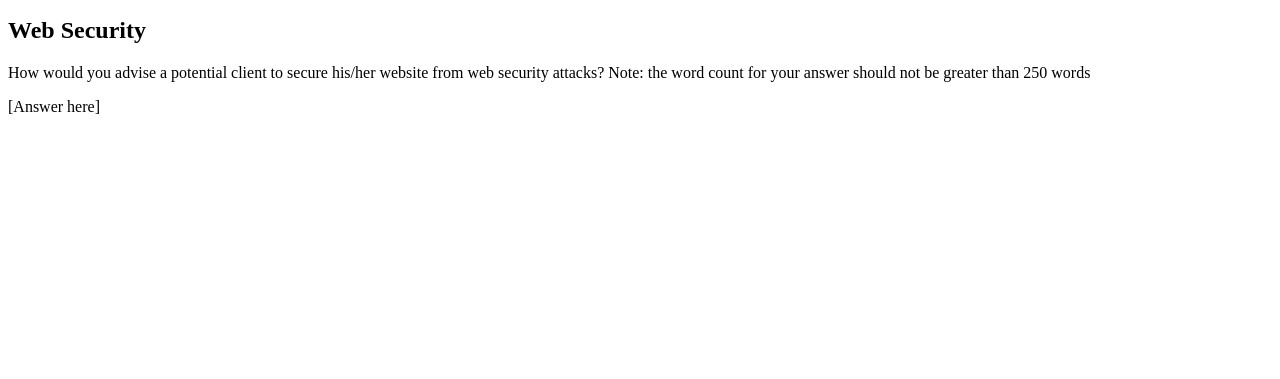
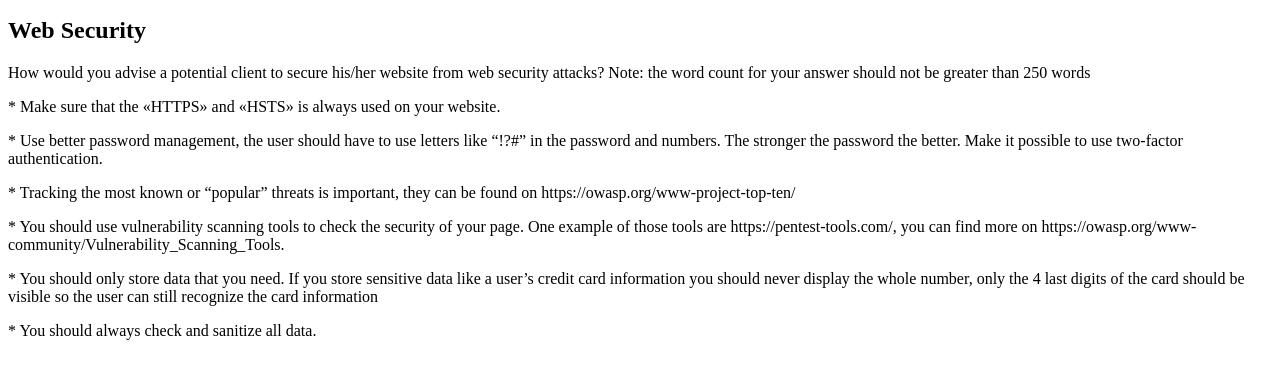
Before and after one commit to Noroff-FEU-Assignments/cross-course-project-aBadMan91, a plain HTML site: page index.html in a window 1280 px wide. Shown: the part 101-480 px from the top of the page. Drawn offline with Linux system fonts and the light colour scheme.

Commit message:
Added answers to question

```diff
--- a/index.html
+++ b/index.html
@@ -8,6 +8,11 @@
     <p>Welcome to my first website.</p>
     <h2>Web Security</h2>
     <p id="web-security-question">How would you advise a potential client to secure his/her website from web security attacks? Note: the word count for your answer should not be greater than 250 words</p>
-    <p id="web-security-answer">[Answer here]</p>
+    <p id="web-security-answer">* Make sure that the «HTTPS» and «HSTS» is always used on your website.
+    <p>* Use better password management, the user should have to use letters like “!?#” in the password and numbers. The stronger the password the better. Make it possible to use two-factor authentication.</p>
+    <p>* Tracking the most known or “popular” threats is important, they can be found on https://owasp.org/www-project-top-ten/ </p>
+    <p>* You should use vulnerability scanning tools to check the security of your page. One example of those tools are https://pentest-tools.com/, you can find more on https://owasp.org/www-community/Vulnerability_Scanning_Tools.</p>
+    <p>* You should only store data that you need. If you store sensitive data like a user’s credit card information you should never display the whole number, only the 4 last digits of the card should be visible so the user can still recognize the card information</p>
+    <p>* You should always check and sanitize all data.</p>
   </body>
 </html>
```
